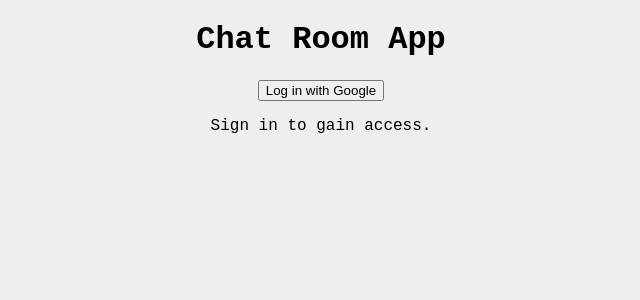
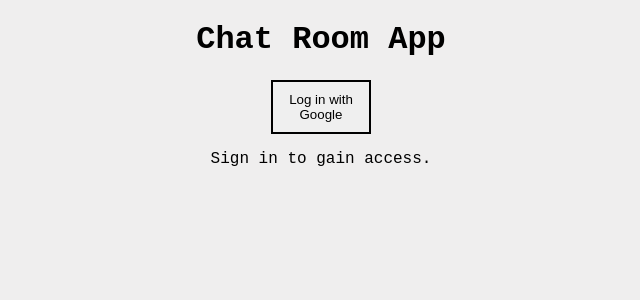
Before and after one commit to danielbutterfield/firebase-chat-app, a React (Create React App) app in the folder app/: page / in a window 1280 px wide. Shown: the top 300 px of the page, without its empty margins (319-959 px from the left). Built offline with nearby package versions, Linux system fonts and the light colour scheme; no server answers.

Commit message:
Add button style

```diff
--- a/app/src/style/main.scss
+++ b/app/src/style/main.scss
@@ -12,6 +12,10 @@
   padding: 0;
 }
 
+.elevated {
+  @include elevated();
+}
+
 .App {
   text-align: center;
 }
@@ -23,6 +27,13 @@
   width: 40px;
 }
 
-.elevated {
-  @include elevated();
+button {
+  border: 2px solid black;
+  cursor: pointer;
+  padding: 10px;
+  width: 100px;
+
+  &:hover {
+    background-color: darken($off-white, 5%);
+  }
 }
```
